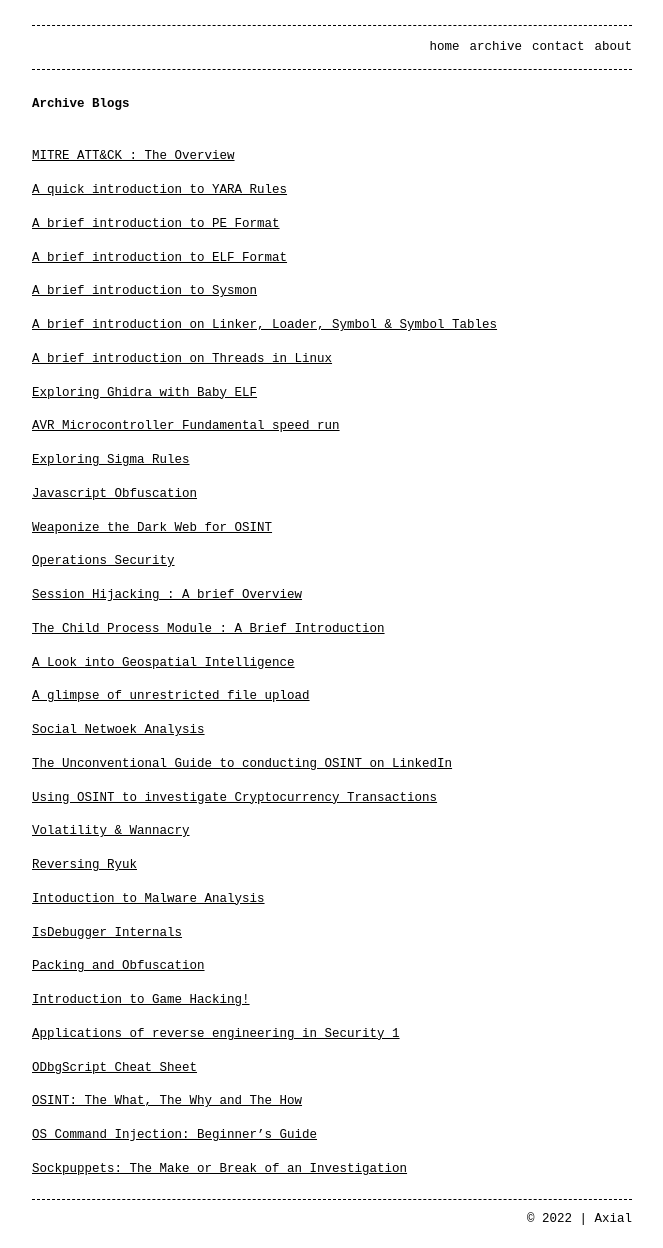
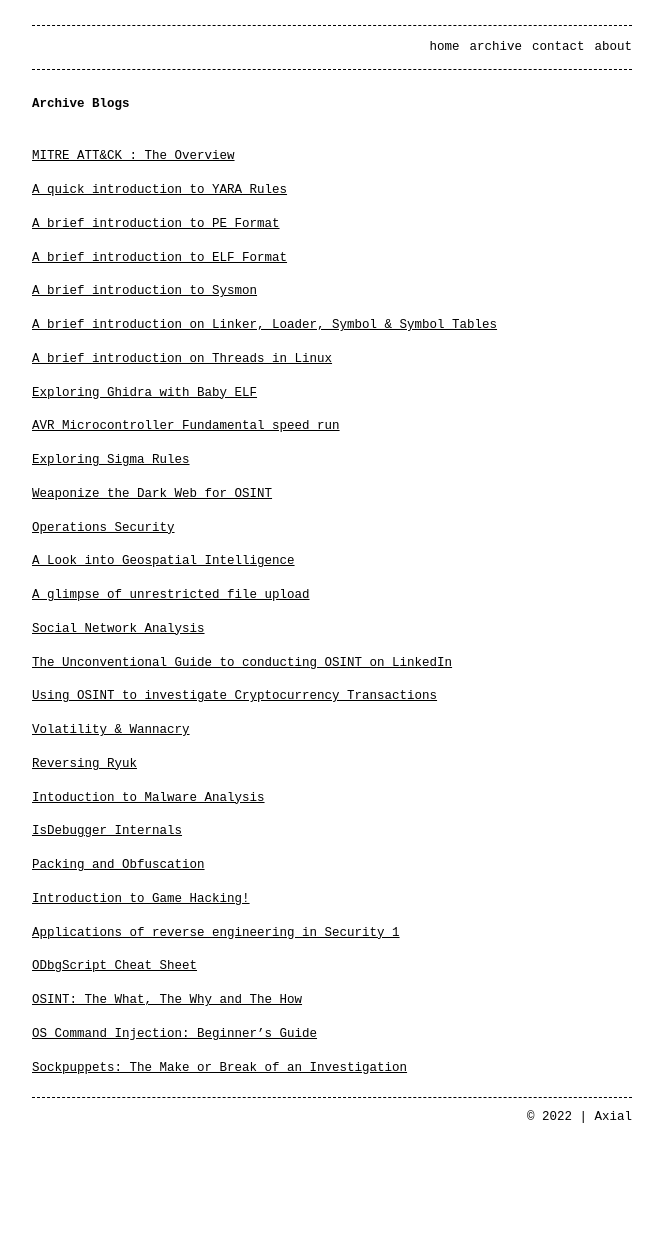
Before and after one commit to RixedLabs/RixedLabs.github.io, a Jekyll site: the page built from archive.md, in a window 1280 px wide. Shown: the whole page, without its empty margins (308-971 px from the left). Built offline with Jekyll 4.4.1, drawn with Linux system fonts in a browser that asks for light colours; our own code applies the rules of GitHub Pages for plain Markdown files; after the commit the page ends 1147 px from its top, so only the background shows below that.

Commit message:
Update archive.md

```diff
--- a/archive.md
+++ b/archive.md
@@ -35,21 +35,15 @@
 
 [Exploring Sigma Rules](https://medium.com/ax1al/exploring-sigma-rules-12e9f1bf2685)
 
-[Javascript Obfuscation](https://medium.com/ax1al/javascript-obfuscation-what-why-and-how-5a269e6b6d50)
-
 [Weaponize the Dark Web for OSINT](https://medium.com/ax1al/weaponize-the-dark-web-for-osint-f94f019a65b4)
 
 [Operations Security](https://medium.com/ax1al/operations-security-53e4118ef603)
-
-[Session Hijacking : A brief Overview](https://medium.com/ax1al/session-hijacking-a-brief-overview-e65480e887cb)
-
-[The Child Process Module : A Brief Introduction](https://medium.com/ax1al/the-child-process-module-a-brief-introduction-debd984840f1)
 
 [A Look into Geospatial Intelligence](https://medium.com/ax1al/a-look-into-geospatial-intelligence-b1c59f1bc497)
 
 [A glimpse of unrestricted file upload](https://medium.com/ax1al/a-glimpse-of-unrestricted-file-upload-67843430d419)
 
-[Social Netwoek Analysis](https://medium.com/ax1al/social-network-analysis-94bd5155326f)
+[Social Network Analysis](https://medium.com/ax1al/social-network-analysis-94bd5155326f)
 
 [The Unconventional Guide to conducting OSINT on LinkedIn](https://medium.com/ax1al/the-unconventional-guide-to-conducting-osint-on-linkedin-c9631b27935d)
 
```
